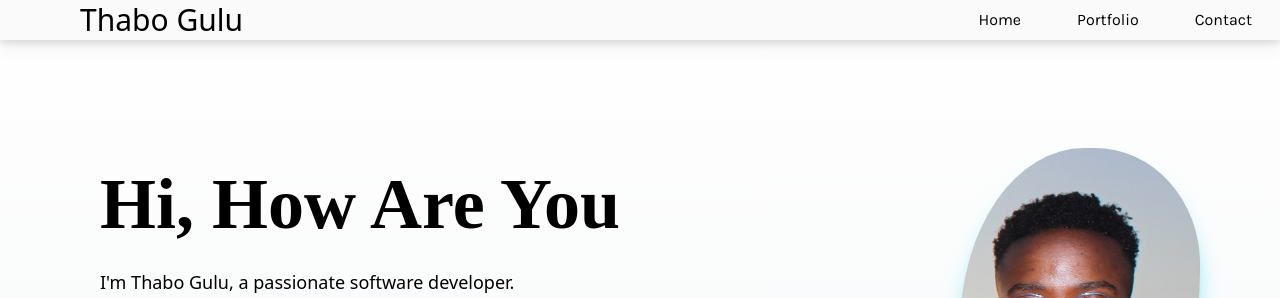
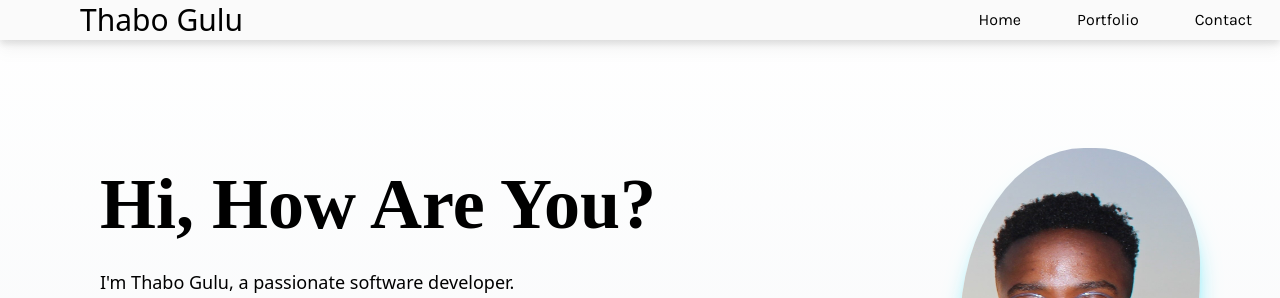
Before and after one commit to tgulu/Portfolio, a React (Create React App) app: page / in a window 1280 px wide. Shown: the top 298 px of the page. Built offline with nearby package versions, Linux system fonts and the light colour scheme; a web font is replaced by a local one.

Commit message:
change bio words

```diff
--- a/src/components/Homes.jsx
+++ b/src/components/Homes.jsx
@@ -18,7 +18,7 @@ const Homes = () => {
           {/* Left section: Title and Bio */}
           <div className="flex-row justify-start  max-w p-5">
             <h1 className="text-3xl lg:text-7xl font-bold pb-2 font-float text-black sm:text-left mb-5">
-              Hi, How Are You
+              Hi, How Are You?
             </h1>
             <p class="bio" className="text-lg">
               I'm Thabo Gulu, a passionate software developer.
```
